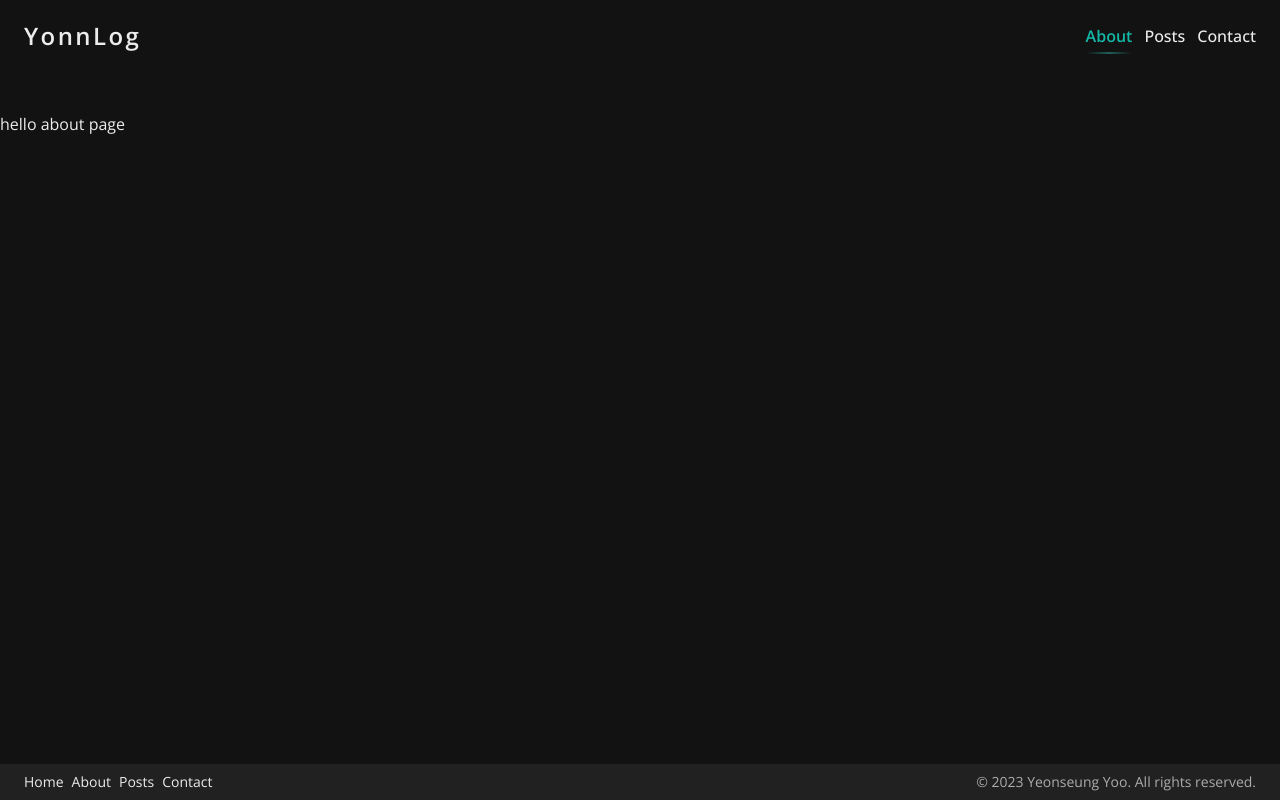
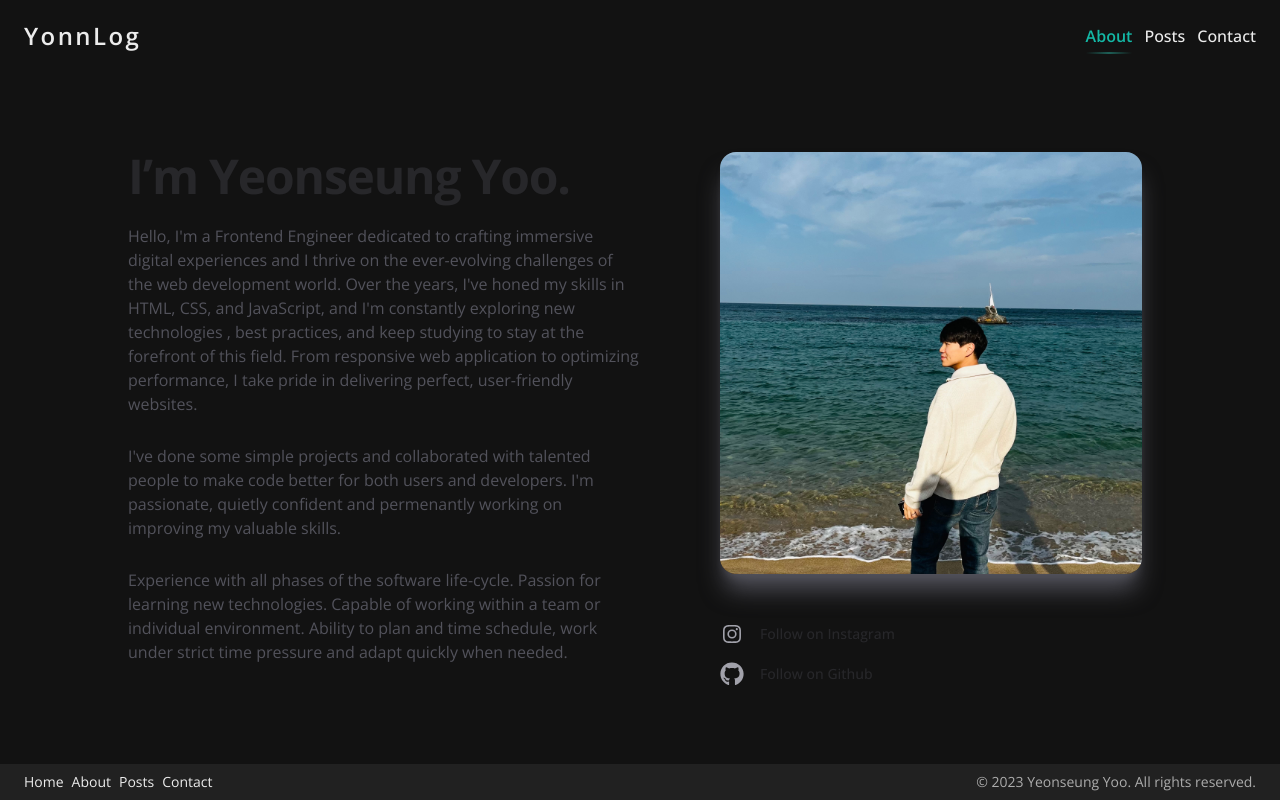
Before and after one commit to Yonn-Yoo/Yonn-Log, a Next.js app: page /about in a window 1280 px wide. Built offline with nearby package versions, Linux system fonts and the light colour scheme.

Commit message:
feat: create about page

```diff
--- a/src/app/about/page.tsx
+++ b/src/app/about/page.tsx
@@ -1,7 +1,59 @@
+import SNSList from '@/components/sns-list';
+import Image from 'next/image';
+import profileImage from '../../../public/images/about-profile.jpeg';
+
 export default function AboutPage() {
   return (
-    <section>
-      <span>hello about page</span>
-    </section>
+    <main className="flex-auto mt-5 md:mt-10 px-5">
+      <div className="mx-auto w-full max-w-7xl">
+        <div className="mx-auto max-w-2xl lg:max-w-5xl">
+          <div className="grid grid-cols-1 gap-y-16 lg:grid-cols-2 lg:grid-rows-[auto_1fr] lg:gap-y-12">
+            <div className="max-w-xs px-2.5 lg:max-w-none lg:pl-20">
+              <Image
+                className="rounded-2xl shadow-xl shadow-zinc-600 dark:shadow-zinc-500 duration-300"
+                src={profileImage}
+                alt="about profile image"
+                width={700}
+                height={700}
+              />
+            </div>
+            <div className="lg:order-first lg:row-span-2">
+              <h1 className="text-4xl font-bold tracking-tight text-zinc-800 dark:text-zinc-100 sm:text-5xl duration-200">
+                I’m Yeonseung Yoo.
+              </h1>
+              <div className="mt-6 space-y-7 text-base text-zinc-600 dark:text-zinc-400">
+                <p>
+                  Hello, I&apos;m a Frontend Engineer dedicated to crafting
+                  immersive digital experiences and I thrive on the
+                  ever-evolving challenges of the web development world. Over
+                  the years, I&apos;ve honed my skills in HTML, CSS, and
+                  JavaScript, and I&apos;m constantly exploring new technologies
+                  , best practices, and keep studying to stay at the forefront
+                  of this field. From responsive web application to optimizing
+                  performance, I take pride in delivering perfect, user-friendly
+                  websites.
+                </p>
+                <p>
+                  I&apos;ve done some simple projects and collaborated with
+                  talented people to make code better for both users and
+                  developers. I&apos;m passionate, quietly confident and
+                  permenantly working on improving my valuable skills.
+                </p>
+                <p>
+                  Experience with all phases of the software life-cycle. Passion
+                  for learning new technologies. Capable of working within a
+                  team or individual environment. Ability to plan and time
+                  schedule, work under strict time pressure and adapt quickly
+                  when needed.
+                </p>
+              </div>
+            </div>
+            <div className="lg:pl-20">
+              <SNSList />
+            </div>
+          </div>
+        </div>
+      </div>
+    </main>
   );
 }
--- /dev/null
+++ b/src/components/sns-list.tsx
@@ -0,0 +1,36 @@
+'use client';
+
+import InstagramIcon from './svg/InstagramIcon';
+import GithubIcon from './svg/github-icon';
+
+const SNS_ARR = [
+  {
+    label: 'Instagram',
+    link: 'https://www.instagram.com/_ya_nagi/',
+    icon: <InstagramIcon isAbout />,
+  },
+  {
+    label: 'Github',
+    link: 'https://github.com/yonn-yoo',
+    icon: <GithubIcon />,
+  },
+];
+
+export default function SNSList() {
+  return (
+    <ul role="list">
+      {SNS_ARR.map(({ link, icon, label }, idx) => (
+        <li
+          key={`sns-${idx}`}
+          onClick={() => window.open(link)}
+          className={`${
+            idx !== 0 && 'mt-4'
+          } group flex items-center text-sm font-medium text-zinc-800 transition hover:text-teal-500 dark:text-zinc-200 dark:hover:text-teal-500 cursor-pointer`}
+        >
+          {icon}
+          <span className="ml-4">Follow on {label}</span>
+        </li>
+      ))}
+    </ul>
+  );
+}
--- /dev/null
+++ b/src/components/svg/GithubIcon.tsx
@@ -0,0 +1,19 @@
+export default function GithubIcon({ isAbout }: { isAbout?: boolean }) {
+  return (
+    <svg
+      viewBox="0 0 24 24"
+      aria-hidden="true"
+      className={`h-6 w-6 fill-zinc-500 transition dark:fill-zinc-400 ${
+        isAbout
+          ? 'group-hover:fill-teal-500 dark:group-hover:text-teal-500'
+          : 'group-hover:fill-zinc-600 dark:group-hover:fill-zinc-300'
+      }`}
+    >
+      <path
+        fillRule="evenodd"
+        clipRule="evenodd"
+        d="M12 2C6.475 2 2 6.588 2 12.253c0 4.537 2.862 8.369 6.838 9.727.5.09.687-.218.687-.487 0-.243-.013-1.05-.013-1.91C7 20.059 6.35 18.957 6.15 18.38c-.113-.295-.6-1.205-1.025-1.448-.35-.192-.85-.667-.013-.68.788-.012 1.35.744 1.538 1.051.9 1.551 2.338 1.116 2.912.846.088-.666.35-1.115.638-1.371-2.225-.256-4.55-1.14-4.55-5.062 0-1.115.387-2.038 1.025-2.756-.1-.256-.45-1.307.1-2.717 0 0 .837-.269 2.75 1.051.8-.23 1.65-.346 2.5-.346.85 0 1.7.115 2.5.346 1.912-1.333 2.75-1.05 2.75-1.05.55 1.409.2 2.46.1 2.716.637.718 1.025 1.628 1.025 2.756 0 3.934-2.337 4.806-4.562 5.062.362.32.675.936.675 1.897 0 1.371-.013 2.473-.013 2.82 0 .268.188.589.688.486a10.039 10.039 0 0 0 4.932-3.74A10.447 10.447 0 0 0 22 12.253C22 6.588 17.525 2 12 2Z"
+      />
+    </svg>
+  );
+}
--- /dev/null
+++ b/src/components/svg/InstagramIcon.tsx
@@ -0,0 +1,12 @@
+export default function InstagramIcon({ isAbout }: { isAbout?: boolean }) {
+  return (
+    <svg
+      viewBox="0 0 24 24"
+      aria-hidden="true"
+      className="h-6 w-6 transition fill-zinc-400  group-hover:fill-teal-500"
+    >
+      <path d="M12 3c-2.444 0-2.75.01-3.71.054-.959.044-1.613.196-2.185.418A4.412 4.412 0 0 0 4.51 4.511c-.5.5-.809 1.002-1.039 1.594-.222.572-.374 1.226-.418 2.184C3.01 9.25 3 9.556 3 12s.01 2.75.054 3.71c.044.959.196 1.613.418 2.185.23.592.538 1.094 1.039 1.595.5.5 1.002.808 1.594 1.038.572.222 1.226.374 2.184.418C9.25 20.99 9.556 21 12 21s2.75-.01 3.71-.054c.959-.044 1.613-.196 2.185-.419a4.412 4.412 0 0 0 1.595-1.038c.5-.5.808-1.002 1.038-1.594.222-.572.374-1.226.418-2.184.044-.96.054-1.267.054-3.711s-.01-2.75-.054-3.71c-.044-.959-.196-1.613-.419-2.185A4.412 4.412 0 0 0 19.49 4.51c-.5-.5-1.002-.809-1.594-1.039-.572-.222-1.226-.374-2.184-.418C14.75 3.01 14.444 3 12 3Zm0 1.622c2.403 0 2.688.009 3.637.052.877.04 1.354.187 1.67.31.421.163.72.358 1.036.673.315.315.51.615.673 1.035.123.317.27.794.31 1.671.043.95.052 1.234.052 3.637s-.009 2.688-.052 3.637c-.04.877-.187 1.354-.31 1.67-.163.421-.358.72-.673 1.036a2.79 2.79 0 0 1-1.035.673c-.317.123-.794.27-1.671.31-.95.043-1.234.052-3.637.052s-2.688-.009-3.637-.052c-.877-.04-1.354-.187-1.67-.31a2.789 2.789 0 0 1-1.036-.673 2.79 2.79 0 0 1-.673-1.035c-.123-.317-.27-.794-.31-1.671-.043-.95-.052-1.234-.052-3.637s.009-2.688.052-3.637c.04-.877.187-1.354.31-1.67.163-.421.358-.72.673-1.036.315-.315.615-.51 1.035-.673.317-.123.794-.27 1.671-.31.95-.043 1.234-.052 3.637-.052Z" />
+      <path d="M12 15a3 3 0 1 1 0-6 3 3 0 0 1 0 6Zm0-7.622a4.622 4.622 0 1 0 0 9.244 4.622 4.622 0 0 0 0-9.244Zm5.884-.182a1.08 1.08 0 1 1-2.16 0 1.08 1.08 0 0 1 2.16 0Z" />
+    </svg>
+  );
+}
--- a/src/components/svg/github-icon.tsx
+++ b/src/components/svg/github-icon.tsx
@@ -4,10 +4,10 @@
       xmlns="http://www.w3.org/2000/svg"
       height="1em"
       viewBox="0 0 496 512"
-      className="w-5 md:w-7 h-5 md:h-7"
+      className="h-6 w-6 transition fill-zinc-400  group-hover:fill-teal-500"
     >
       <path
-        fill="white"
+        fill="white group-hover:fill-teal-500"
         d="M165.9 397.4c0 2-2.3 3.6-5.2 3.6-3.3.3-5.6-1.3-5.6-3.6 0-2 2.3-3.6 5.2-3.6 3-.3 5.6 1.3 5.6 3.6zm-31.1-4.5c-.7 2 1.3 4.3 4.3 4.9 2.6 1 5.6 0 6.2-2s-1.3-4.3-4.3-5.2c-2.6-.7-5.5.3-6.2 2.3zm44.2-1.7c-2.9.7-4.9 2.6-4.6 4.9.3 2 2.9 3.3 5.9 2.6 2.9-.7 4.9-2.6 4.6-4.6-.3-1.9-3-3.2-5.9-2.9zM244.8 8C106.1 8 0 113.3 0 252c0 110.9 69.8 205.8 169.5 239.2 12.8 2.3 17.3-5.6 17.3-12.1 0-6.2-.3-40.4-.3-61.4 0 0-70 15-84.7-29.8 0 0-11.4-29.1-27.8-36.6 0 0-22.9-15.7 1.6-15.4 0 0 24.9 2 38.6 25.8 21.9 38.6 58.6 27.5 72.9 20.9 2.3-16 8.8-27.1 16-33.7-55.9-6.2-112.3-14.3-112.3-110.5 0-27.5 7.6-41.3 23.6-58.9-2.6-6.5-11.1-33.3 2.6-67.9 20.9-6.5 69 27 69 27 20-5.6 41.5-8.5 62.8-8.5s42.8 2.9 62.8 8.5c0 0 48.1-33.6 69-27 13.7 34.7 5.2 61.4 2.6 67.9 16 17.7 25.8 31.5 25.8 58.9 0 96.5-58.9 104.2-114.8 110.5 9.2 7.9 17 22.9 17 46.4 0 33.7-.3 75.4-.3 83.6 0 6.5 4.6 14.4 17.3 12.1C428.2 457.8 496 362.9 496 252 496 113.3 383.5 8 244.8 8zM97.2 352.9c-1.3 1-1 3.3.7 5.2 1.6 1.6 3.9 2.3 5.2 1 1.3-1 1-3.3-.7-5.2-1.6-1.6-3.9-2.3-5.2-1zm-10.8-8.1c-.7 1.3.3 2.9 2.3 3.9 1.6 1 3.6.7 4.3-.7.7-1.3-.3-2.9-2.3-3.9-2-.6-3.6-.3-4.3.7zm32.4 35.6c-1.6 1.3-1 4.3 1.3 6.2 2.3 2.3 5.2 2.6 6.5 1 1.3-1.3.7-4.3-1.3-6.2-2.2-2.3-5.2-2.6-6.5-1zm-11.4-14.7c-1.6 1-1.6 3.6 0 5.9 1.6 2.3 4.3 3.3 5.6 2.3 1.6-1.3 1.6-3.9 0-6.2-1.4-2.3-4-3.3-5.6-2z"
       />
     </svg>
```
Also changed, not shown: public/images/about-profile.jpeg (added).
